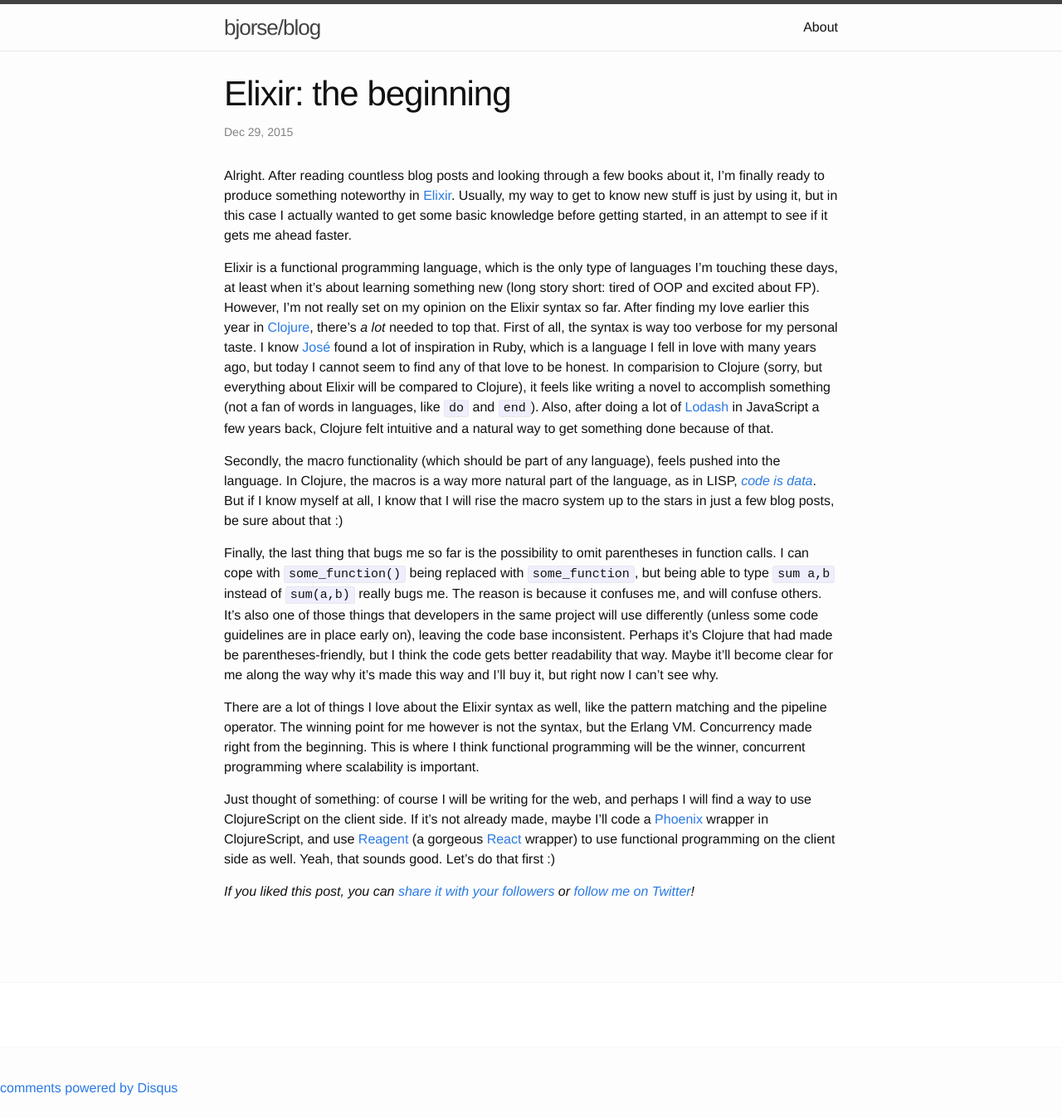
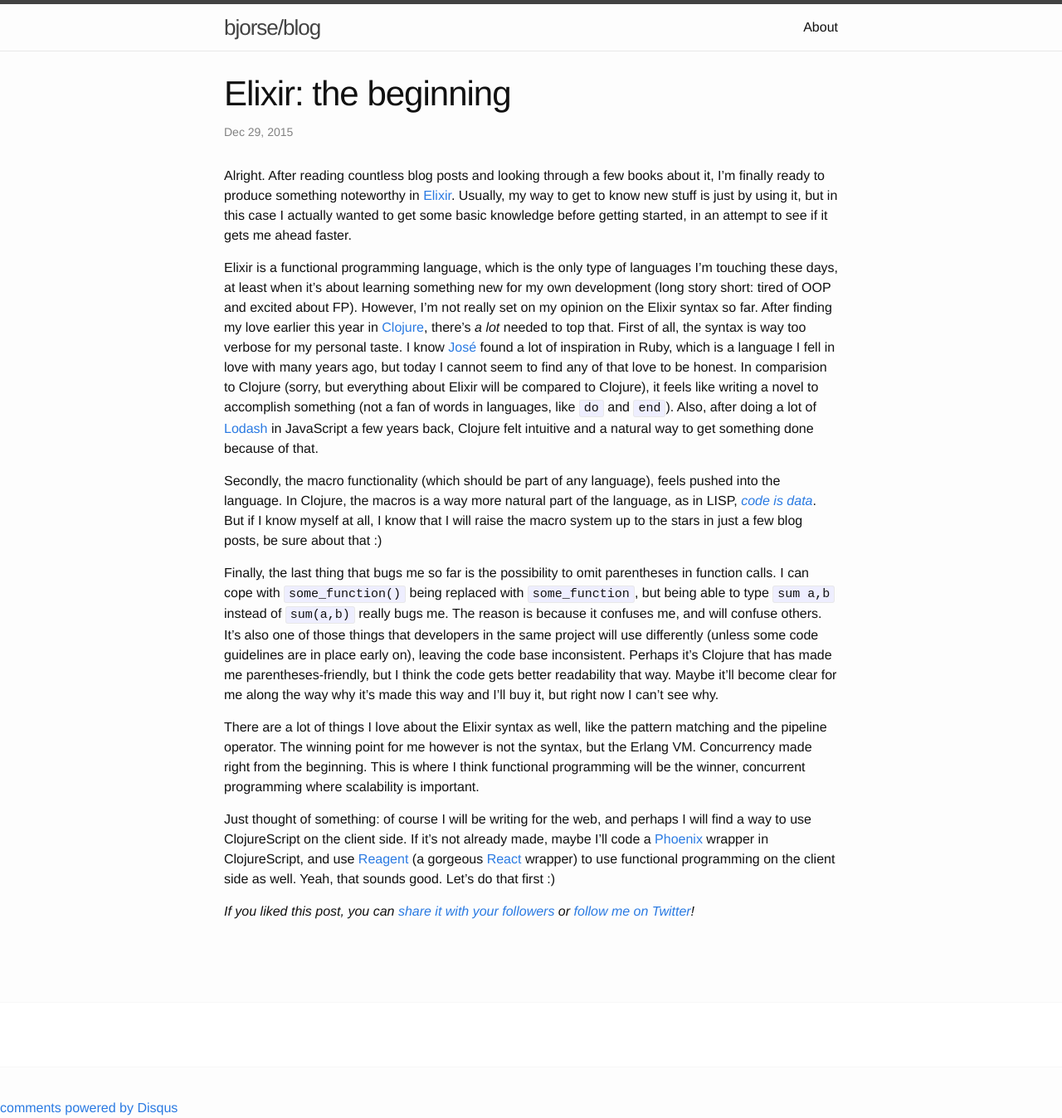
Before and after one commit to bjorse/bjorse.github.io, a Jekyll site: the page built from _posts/2015-12-29-elixir-the-beginning.markdown, in a window 1280 px wide. Shown: the whole page at 83% size. Built offline with Jekyll 4.4.1, drawn with Linux system fonts in a browser that asks for light colours; comment, search, counter and statistics services are not loaded; before the commit the page ends 1324 px from its top, so only the background shows below that.

Commit message:
Fixed some typos

```diff
--- a/_posts/2015-12-29-elixir-the-beginning.markdown
+++ b/_posts/2015-12-29-elixir-the-beginning.markdown
@@ -8,11 +8,11 @@ comments: true
 
 Alright. After reading countless blog posts and looking through a few books about it, I'm finally ready to produce something noteworthy in [Elixir][elixir]. Usually, my way to get to know new stuff is just by using it, but in this case I actually wanted to get some basic knowledge before getting started, in an attempt to see if it gets me ahead faster.
 
-Elixir is a functional programming language, which is the only type of languages I'm touching these days, at least when it's about learning something new (long story short: tired of OOP and excited about FP). However, I'm not really set on my opinion on the Elixir syntax so far. After finding my love earlier this year in [Clojure][clojure], there's *a lot* needed to top that. First of all, the syntax is way too verbose for my personal taste. I know [José][jose-valim] found a lot of inspiration in Ruby, which is a language I fell in love with many years ago, but today I cannot seem to find any of that love to be honest. In comparision to Clojure (sorry, but everything about Elixir will be compared to Clojure), it feels like writing a novel to accomplish something (not a fan of words in languages, like `do` and `end`). Also, after doing a lot of [Lodash][lodash] in JavaScript a few years back, Clojure felt intuitive and a natural way to get something done because of that.
+Elixir is a functional programming language, which is the only type of languages I'm touching these days, at least when it's about learning something new for my own development (long story short: tired of OOP and excited about FP). However, I'm not really set on my opinion on the Elixir syntax so far. After finding my love earlier this year in [Clojure][clojure], there's *a lot* needed to top that. First of all, the syntax is way too verbose for my personal taste. I know [José][jose-valim] found a lot of inspiration in Ruby, which is a language I fell in love with many years ago, but today I cannot seem to find any of that love to be honest. In comparision to Clojure (sorry, but everything about Elixir will be compared to Clojure), it feels like writing a novel to accomplish something (not a fan of words in languages, like `do` and `end`). Also, after doing a lot of [Lodash][lodash] in JavaScript a few years back, Clojure felt intuitive and a natural way to get something done because of that.
 
-Secondly, the macro functionality (which should be part of any language), feels pushed into the language. In Clojure, the macros is a way more natural part of the language, as in LISP, *[code is data][code-is-data]*. But if I know myself at all, I know that I will rise the macro system up to the stars in just a few blog posts, be sure about that :)
+Secondly, the macro functionality (which should be part of any language), feels pushed into the language. In Clojure, the macros is a way more natural part of the language, as in LISP, *[code is data][code-is-data]*. But if I know myself at all, I know that I will raise the macro system up to the stars in just a few blog posts, be sure about that :)
 
-Finally, the last thing that bugs me so far is the possibility to omit parentheses in function calls. I can cope with `some_function()` being replaced with `some_function`, but being able to type `sum a,b` instead of `sum(a,b)` really bugs me. The reason is because it confuses me, and will confuse others. It's also one of those things that developers in the same project will use differently (unless some code guidelines are in place early on), leaving the code base inconsistent. Perhaps it's Clojure that had made be parentheses-friendly, but I think the code gets better readability that way. Maybe it'll become clear for me along the way why it's made this way and I'll buy it, but right now I can't see why.
+Finally, the last thing that bugs me so far is the possibility to omit parentheses in function calls. I can cope with `some_function()` being replaced with `some_function`, but being able to type `sum a,b` instead of `sum(a,b)` really bugs me. The reason is because it confuses me, and will confuse others. It's also one of those things that developers in the same project will use differently (unless some code guidelines are in place early on), leaving the code base inconsistent. Perhaps it's Clojure that has made me parentheses-friendly, but I think the code gets better readability that way. Maybe it'll become clear for me along the way why it's made this way and I'll buy it, but right now I can't see why.
 
 There are a lot of things I love about the Elixir syntax as well, like the pattern matching and the pipeline operator. The winning point for me however is not the syntax, but the Erlang VM. Concurrency made right from the beginning. This is where I think functional programming will be the winner, concurrent programming where scalability is important.
 
```
